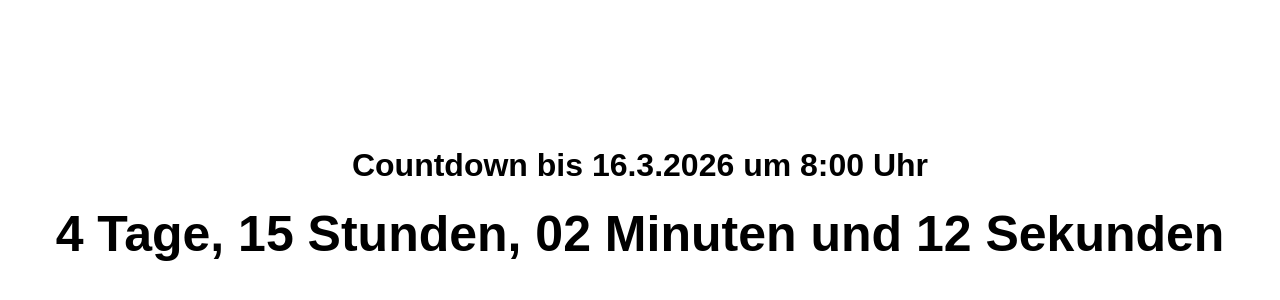
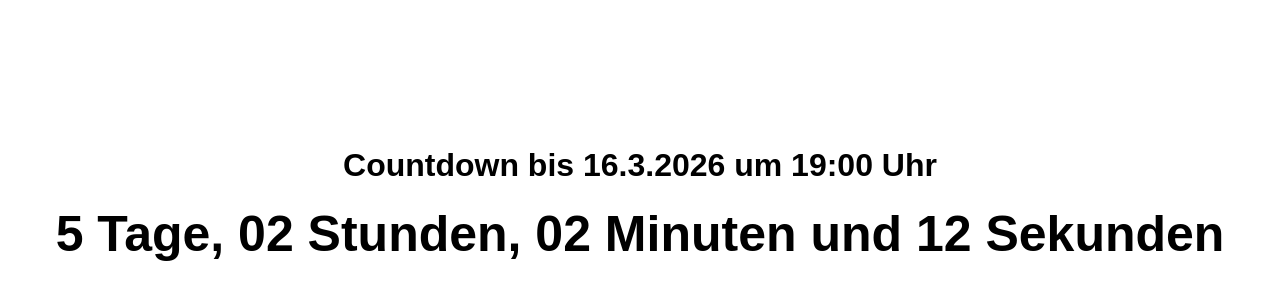
Before and after one commit to glitchygnu/glitchygnu.github.io, a plain HTML site: page countdowns/countdown.html in a window 1280 px wide. Shown: the part 206-506 px from the top of the page. Drawn offline with Linux system fonts and the light colour scheme.

Commit message:
countdown.html aktualisieren

```diff
--- a/countdowns/countdown.html
+++ b/countdowns/countdown.html
@@ -34,7 +34,7 @@
 const day = 16;
 const month = 3;
 const year = 2026;
-const hour = 8;
+const hour = 19;
 const minute = 0;
 
 // Ziel-Datum
```
